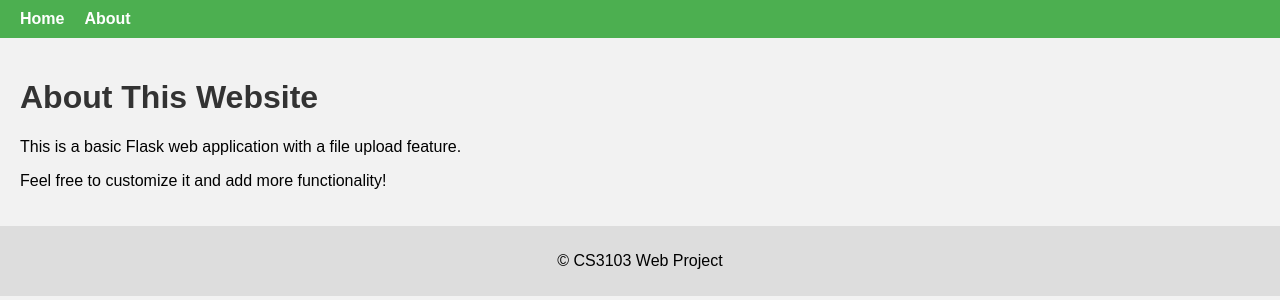
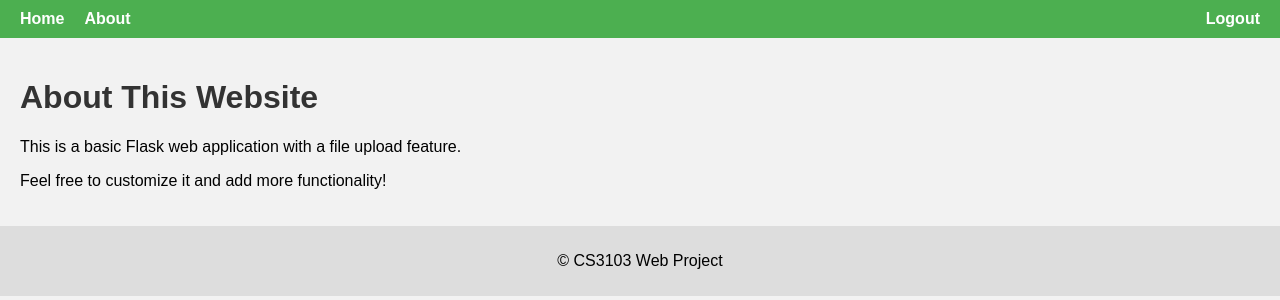
Before and after one commit to Chandan8186/cs3103-grp-30, a Flask app: page /about in a window 1280 px wide. Shown: the top 300 px of the page. Run offline with Flask 3, Linux system fonts and the light colour scheme.

Commit message:
Add logout button

```diff
--- a/static/style.css
+++ b/static/style.css
@@ -14,6 +14,11 @@ nav ul {
     margin: 0;
     padding: 0;
     overflow: hidden;
+}
+
+nav li.right {
+    float: right;
+    margin-right: 20px;
 }
 
 nav li {
--- a/templates/base.html
+++ b/templates/base.html
@@ -11,6 +11,7 @@
             <ul>
                 <li><a href="{{ url_for('index') }}">Home</a></li>
                 <li><a href="{{ url_for('about') }}">About</a></li>
+                <li class="right"><a href="{{ url_for('logout') }}">Logout</a></li>
             </ul>
         </nav>
     </header>
--- a/templates/index.html
+++ b/templates/index.html
@@ -9,7 +9,6 @@
 
     <label for="body_file">Upload Mail Body Text File:</label>
     <input type="file" name="body_file" id="body_file" required><br><br>
-    <!-- <input type="submit" value="Upload Files"> -->
     <button name="send-emails">Send emails</button><br><br>
     <button name="view-counts">Check sent email view counts</button>
 </form>
```
